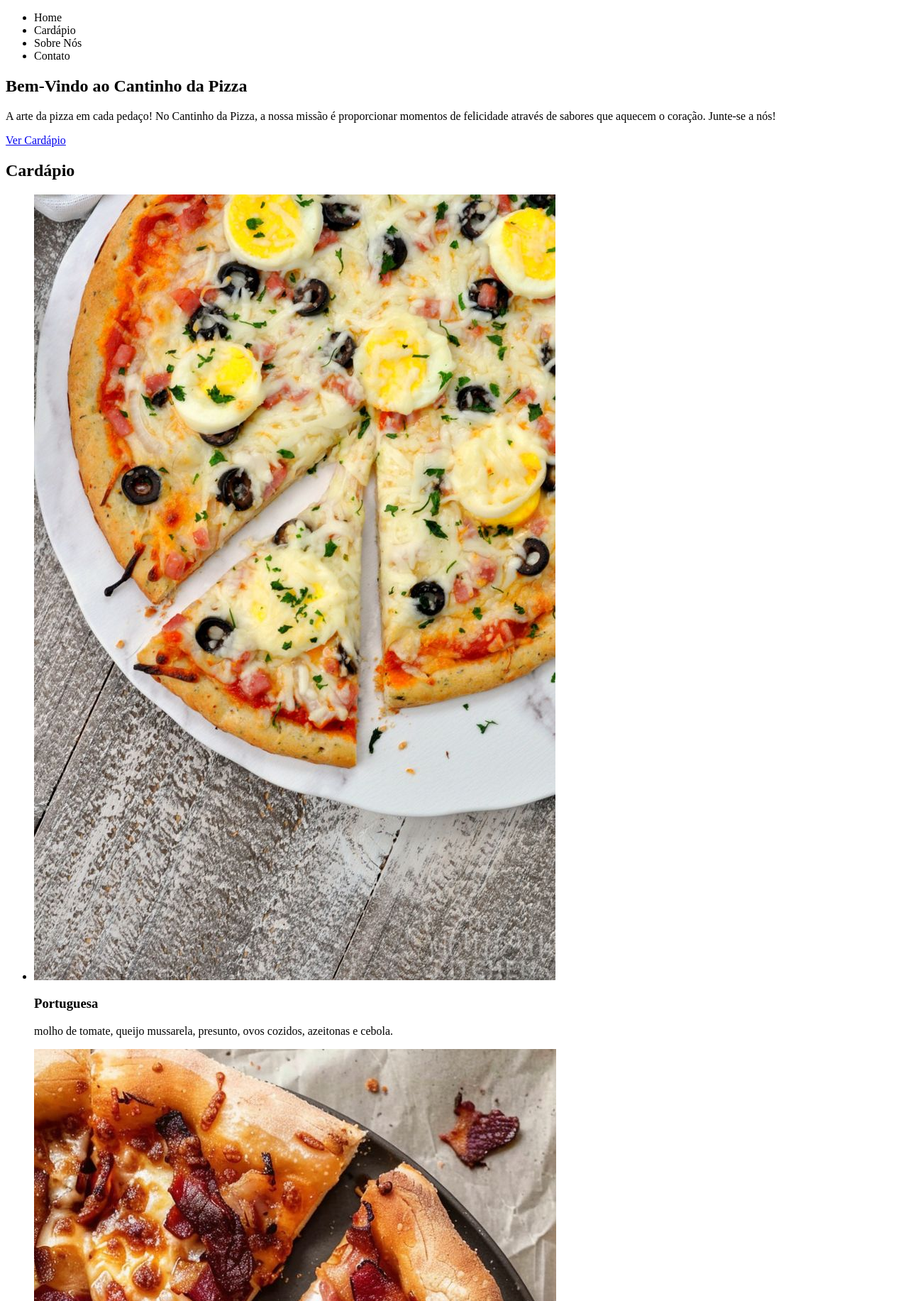
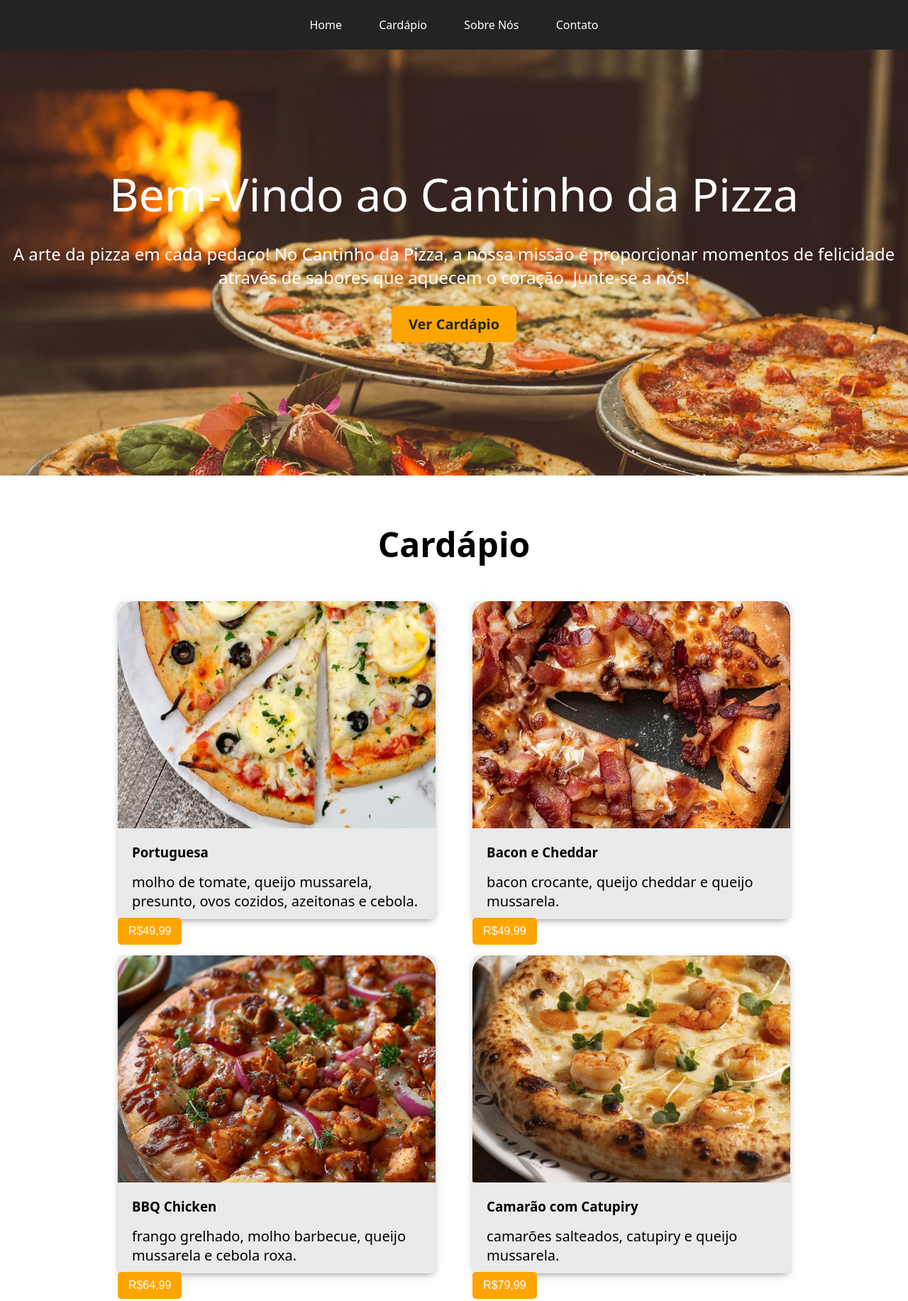
Before and after one commit to WandersonOlliveira/cantinho-da-pizza, a plain HTML site: page index.html in a window 1280 px wide. Shown: the top 1833 px of the page at 71% size. Drawn offline with Linux system fonts and the light colour scheme.

Commit message:
Finaliza o CSS da página da pizzaria 'Cantinho da Pizza'

```diff
--- a/index.html
+++ b/index.html
@@ -3,6 +3,9 @@
 <head>
     <meta charset="UTF-8">
     <meta name="viewport" content="width=device-width, initial-scale=1.0">
+
+    <link rel="stylesheet" href="styles.css">
+
     <title>Cantinho da Pizza</title>
 </head>
 <body>
@@ -38,56 +41,72 @@
                 <p>
                     molho de tomate, queijo mussarela, presunto, ovos cozidos, azeitonas e cebola.
                 </p>
+                <button class="preco__btn">R$49,99</button>
             </li>
+
             <li>
                 <img src="img/Bacon.jpg" alt="Pizza de Bacon e Cheddar">
                 <h3>Bacon e Cheddar</h3>
                 <p>
                     bacon crocante, queijo cheddar e queijo mussarela.
                 </p>
+                <button class="preco__btn">R$49,99</button>
             </li>
+
             <li>
                 <img src="img/BBQ Chicken.jpg" alt="Pizza BBQ Chicken">
                 <h3>BBQ Chicken</h3>
                 <p>
                     frango grelhado, molho barbecue, queijo mussarela e cebola roxa.
                 </p>
+                <button class="preco__btn">R$64,99</button>
             </li>
+
             <li>
                 <img src="img/Camarão.jpg" alt="Pizza Camarão">
                 <h3>Camarão com Catupiry</h3>
                 <p>
                     camarões salteados, catupiry e queijo mussarela.
                 </p>
+                <button class="preco__btn">R$79,99</button>
             </li>
+
             <li>
                 <img src="img/Havaiana.jpg" alt="Pizza Havaiana">
                 <h3>Havaiana</h3>
                 <p>
                     molho de tomate, queijo mussarela, presunto e abacaxi.
                 </p>
+                <button class="preco__btn">R$49,99</button>
             </li>
+
             <li>
                 <img src="img/Marguerita.jpg" alt="Pizza Marguerita">
                 <h3>Marguerita</h3>
                 <p>
                     molho de tomate, queijo mussarela, tomate fresco e manjericão.
                 </p>
+                <button class="preco__btn">R$54,99</button>
             </li>
+
             <li>
                 <img src="img/Mexicana.jpg" alt="Pizza Mexicana">
                 <h3>Mexicana</h3>
                 <p>
                     molho de tomate, queijo mussarela, carne moída, jalapeños e cebola.
                 </p>
+                <button class="preco__btn">R$59,99</button>
             </li>
+
             <li>
                 <img src="img/Pepperoni.jpg" alt="Pizza Pepperoni">
                 <h3>Pepperoni</h3>
                 <p>
                     Molho de tomate, pepperoni, queijo mussarela.
                 </p>
+                <button class="preco__btn">R$54,99</button>
             </li>
+
             <li>
                 <img src="img/Vegetariana.jpg" alt="Pizza Vegetariana">
                 <h3>Vegetariana</h3>
@@ -95,23 +114,30 @@
                     molho de tomate, queijo mussarela e uma variedade de vegetais (como pimentão, cebola, azeitona e
                     espinafre).
                 </p>
+                <button class="preco__btn">R$69,99</button>
             </li>
+
             <li>
                 <img src="img/pizza-quatro-queijos.jpg.webp" alt="Pizza Quatro Queijos">
                 <h3>Quatro Queijos</h3>
                 <p>
                     queijo mussarela, gorgonzola, provolone e queijo parmesão.
                 </p>
+                <button class="preco__btn">R$49,99</button>
             </li>
+
             <li>
                 <img src="img/pizza-frango-catupiry.webp" alt="Pizza Frango Catupiry">
                 <h3>Frango com Catupiry</h3>
                 <p>frango desfiado, catupiry, milho e cebola.</p>
+                <button class="preco__btn">R$59,99</button>
             </li>
+
             <li>
                 <img src="img/pizza-marguerita.webp" alt="Pizza Marguerita">
                 <h3>Marguerita</h3>
                 <p>Molho de tomate, mussarela, manjericão fresco.</p>
+                <button class="preco__btn">R$54,99</button>
             </li>
         </ul>
     </section>
@@ -154,7 +180,7 @@
     </section>
 
     <footer>
-        <p>&copy; 2024 Cantinho da Pizza - todos os direitos reservados</p>
+        <p>&copy; 2024 Cantinho da Pizza</p>
     </footer>
 
 </body>
--- a/styles.css
+++ b/styles.css
@@ -0,0 +1,171 @@
+* {
+    box-sizing: border-box;
+    margin: 0;
+    padding: 0;
+}
+
+:root {
+    --color-primary: rgb(255, 165, 0);
+    --color-dark: rgb(35, 35, 35);
+    --color-light: rgb(234, 234, 234);
+    --color-white: rgb(255, 255, 255);
+    --color-buttom: rgb(0, 153, 0);
+}
+
+html {
+    scroll-behavior: smooth;
+}
+
+body {
+    font-family: system-ui, -apple-system, BlinkMacSystemFont, 'Segoe UI', Roboto, Oxygen, Ubuntu, Cantarell, 'Open Sans', 'Helvetica Neue', sans-serif;
+}
+
+a {
+    color: var(--color-primary);
+}
+
+header {
+    background-color: var(--color-dark);
+    color: var(--color-white);
+    padding: 1.5rem 0;
+}
+
+nav ul {
+    list-style: none;
+    text-align: center;
+}
+
+nav li {
+    display: inline;
+    margin: 0 1.5rem;
+}
+
+nav a {
+    text-decoration: none;
+    font-weight: 700;
+}
+
+.hero {
+    background-image: url("img/pizza-header.jpg");
+    background-size: cover;
+    color: var(--color-white);
+    min-height: 75vh;
+    padding: 10rem 0;
+    text-align: center;
+}
+
+.hero h1 {
+    font-size: 4rem;
+    font-weight: 100;
+}
+
+.hero p {
+    font-size: 1.5rem;
+    margin-top: 1.5rem;
+}
+
+.cta-button {
+    background-color: var(--color-primary);
+    border-radius: .5rem;
+    color: var(--color-dark);
+    display: inline-block;
+    font-size: 1.25rem;
+    font-weight: 700;
+    margin-top: 1.5rem;
+    padding: .75rem 1.5rem;
+    text-decoration: none;
+}
+
+.cta-button:hover {
+    background-color: var(--color-buttom);
+    color: var(--color-white);
+    transition: 0.5s;
+}
+
+section:not(#home) {
+    padding: 4rem;
+    text-align: center;
+}
+
+h2 {
+    font-size: 3rem;
+    margin-bottom: 1.5rem;
+}
+
+p {
+    font-size: 1.25rem;
+}
+
+.menu-list {
+    list-style: none;
+}
+
+.menu-list > li  {
+    background-color: var(--color-light);
+    border-radius: .5rem;
+    box-shadow: 0 4px 12px -4px rgba(0, 0, 0, 0.5);
+    display: inline-block;
+    margin: 1.5rem;
+    height: 28rem;
+    width: 28rem;
+    text-align: left;
+}
+
+.preco__btn {
+    background-color: var(--color-primary);
+    color: var(--color-white);
+    border: none;
+    padding: 10px 15px;
+    font-size: 16px;
+    cursor: pointer;
+    border-radius: 5px;
+    margin-top: 10px;
+}
+
+.preco__btn:hover {
+    background-color: var(--color-buttom);
+    transition: 0.3s;
+}
+
+.menu-list img {
+    width: 20rem;
+    height: 20rem;
+
+    border-top-left-radius: 1.5rem;
+    border-top-right-radius: 1.5rem;
+    object-fit: cover;
+    width: 100%;
+}
+
+.menu-list h3,
+.menu-list p {
+    padding: 1rem 1.25rem 0;
+}
+
+#about {
+    background-image: linear-gradient(to bottom,
+    rgba(0, 0, 0, 0) 0%,
+    rgba(0, 0, 0, 0.8) 100%),
+    url("img/pizza-footer.jpg");
+    background-size: cover;
+    background-position: center;
+    color: var(--color-white);
+}
+
+address {
+    margin: 2rem 0;
+    font-size: italic;
+}
+
+address > * {
+    display: inline-block;
+    margin: 1.5rem;
+    text-align: left;
+}
+
+footer {
+    background-color: var(--color-dark);
+    color: var(--color-white);
+    padding: 2rem;
+    text-align: center;
+}
```
Also changed, not shown: 1 other file.
